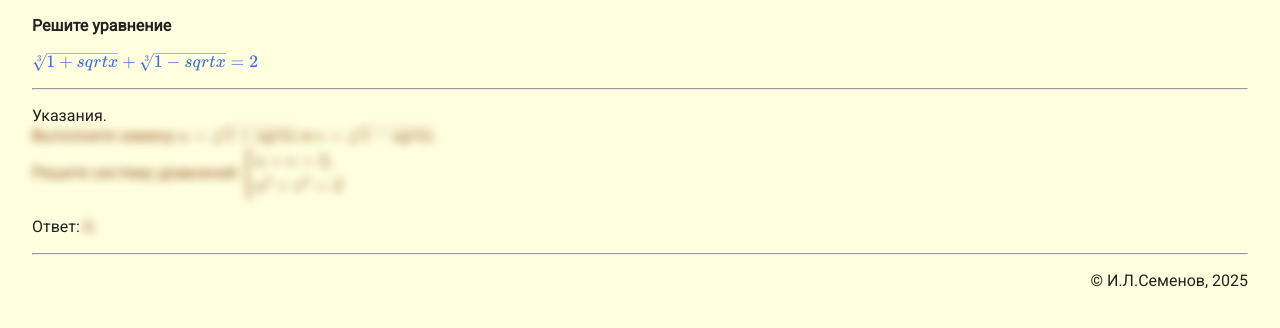
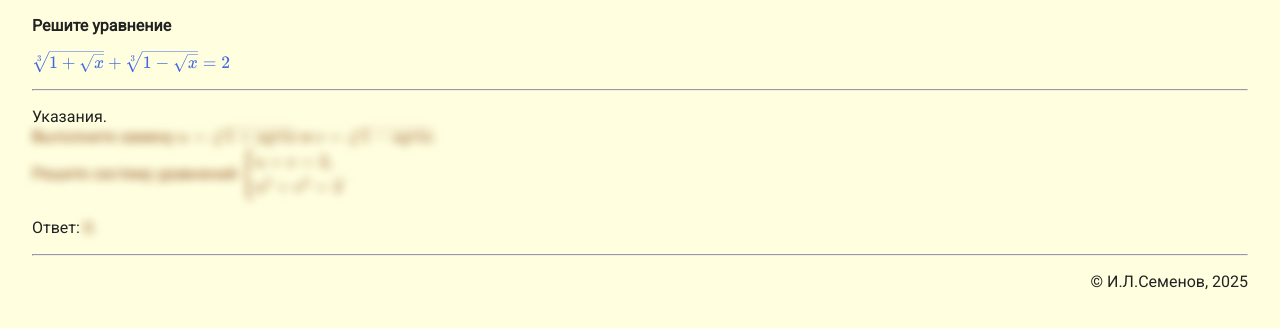
Before and after one commit to igorlsemenov/math, a Jekyll site: the page built from алгебра/сканави/6.037.md, in a window 1280 px wide. Shown: the top 328 px of the page. Built offline with Jekyll 4.4.1, drawn with Linux system fonts in a browser that asks for light colours.

Commit message:
Update 6.037.md

```diff
--- a/алгебра/сканави/6.037.md
+++ b/алгебра/сканави/6.037.md
@@ -6,7 +6,7 @@ source: Сканави
 
 **Решите уравнение**
 
-$\sqrt[3]{1 + sqrt x} + \sqrt[3]{1 - sqrt x} = 2$
+$\sqrt[3]{1 + \sqrt x} + \sqrt[3]{1 - \sqrt x} = 2$
 
 --- ---
 
```
